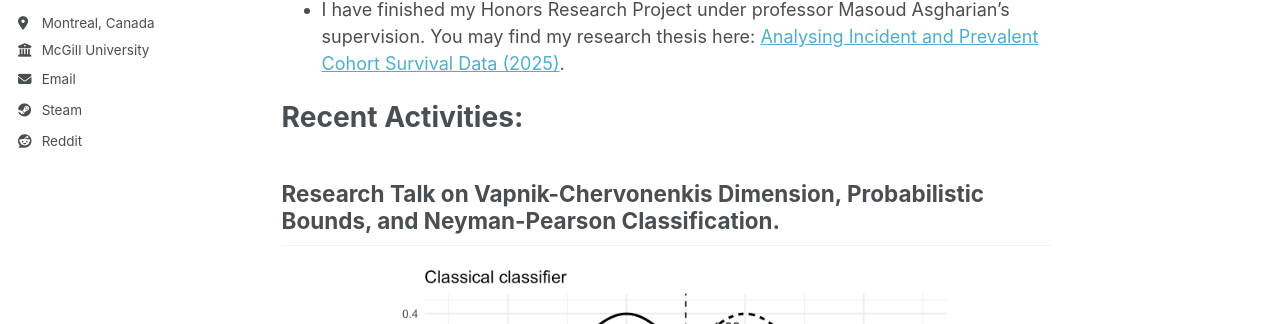
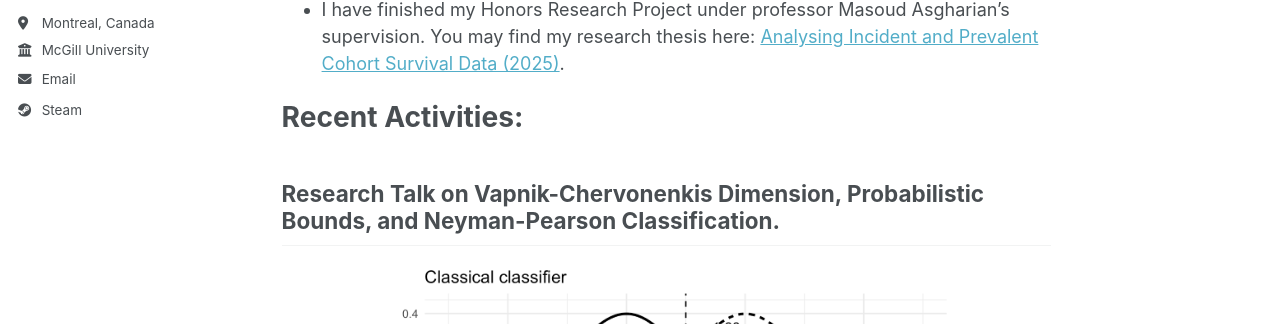
Before and after one commit to JohanssonRein/JohanssonRein.github.io, a Jekyll site: the page built from _pages/about.md, in a window 1280 px wide. Shown: the part 418-742 px from the top of the page. Built offline with Jekyll 4.4.1, drawn with Linux system fonts in a browser that asks for light colours.

Commit message:
Update _config.yml

```diff
--- a/_config.yml
+++ b/_config.yml
@@ -80,7 +80,7 @@ author:
   wikipedia        : # Username
   xing             : # Username
   youtube          : # Username
-  reddit           : "Mission-Guitar1360"
+  reddit           : #"Mission-Guitar1360"
   geoguessr        : #"66077416b52224de403bb88b"
 
 # Publication Category - The following the list of publication categories and their headings
```
